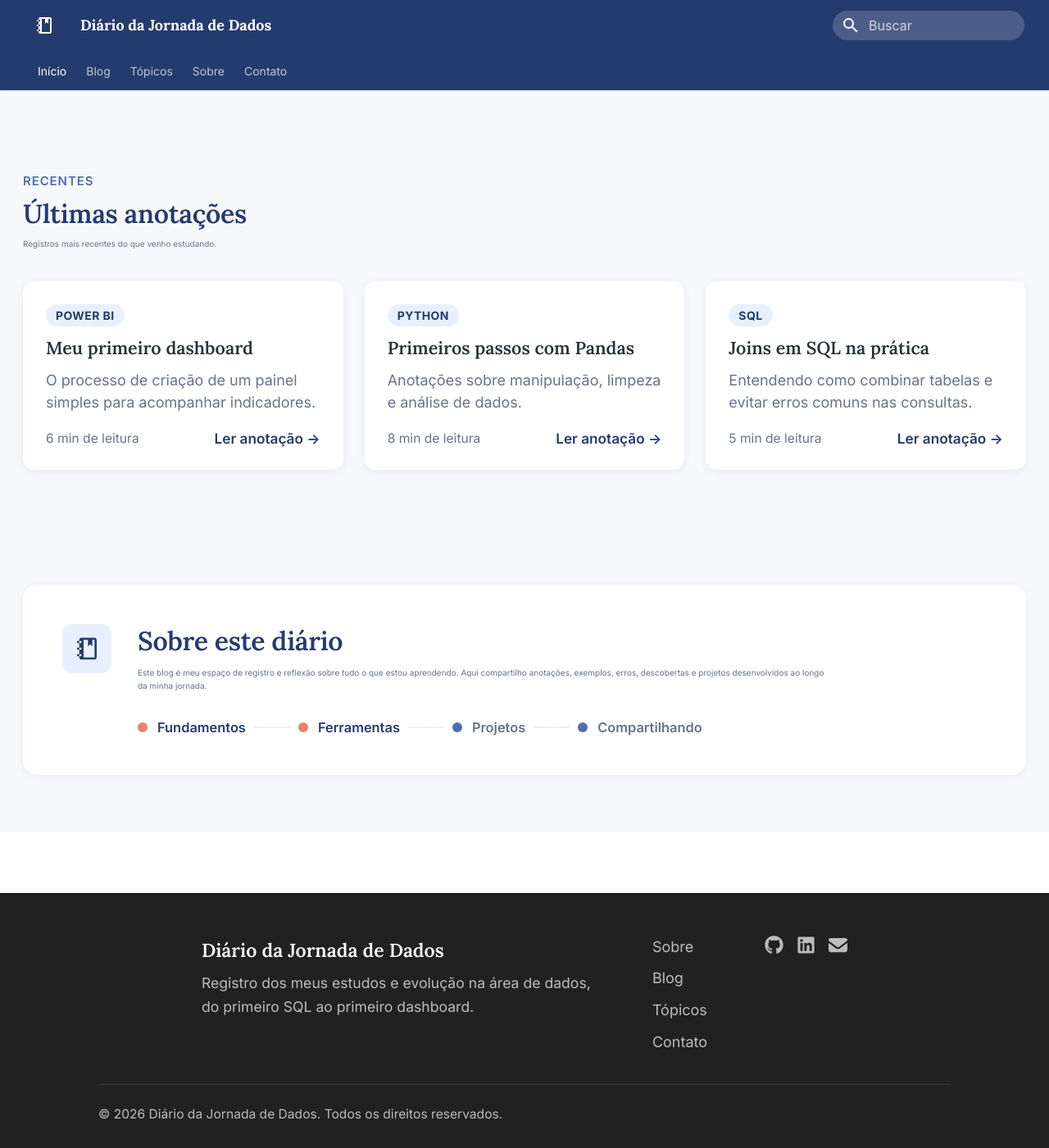
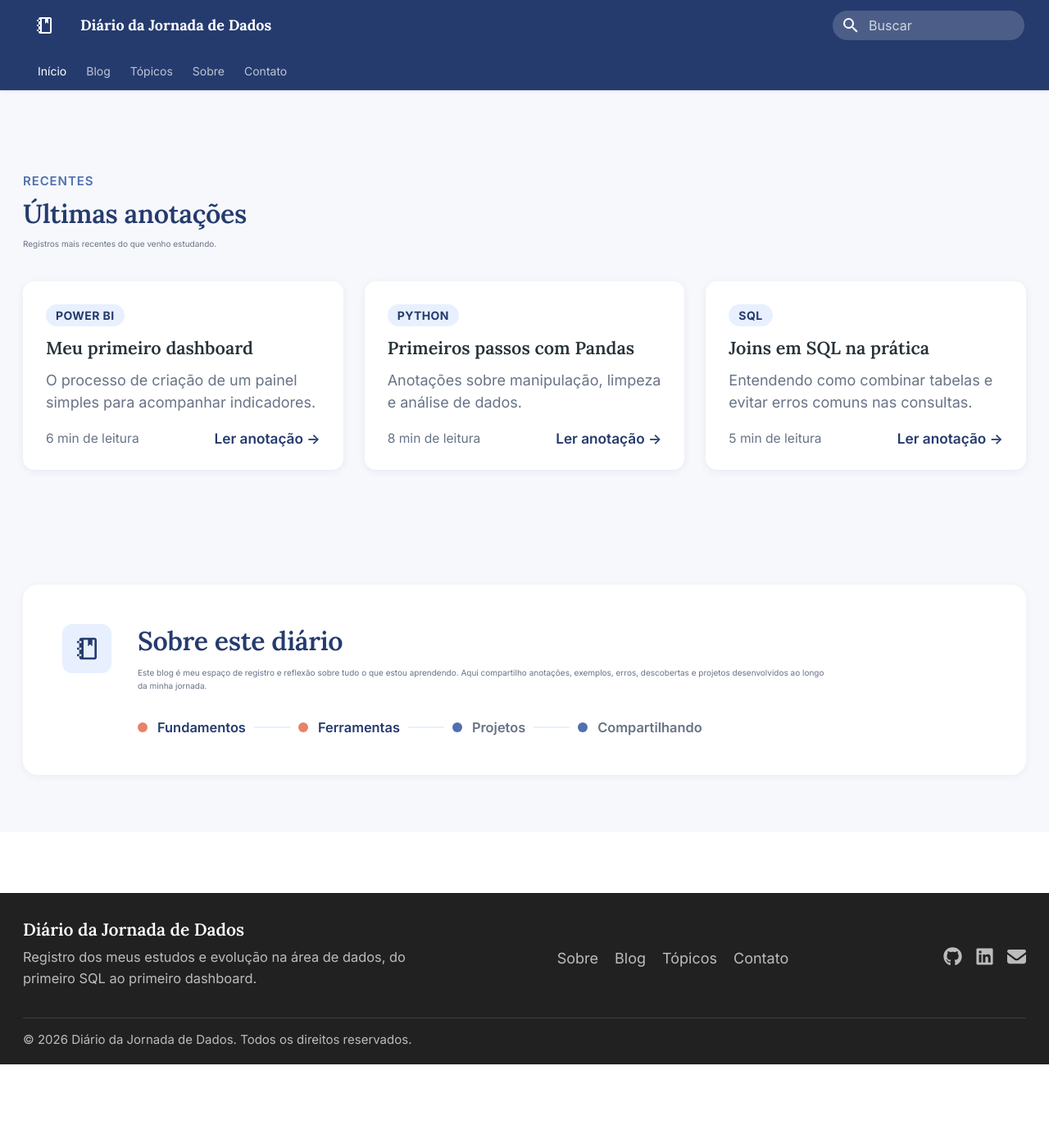
Before and after one commit to erica-luuz/diario-jornada-dados, an MkDocs documentation site: the page built from docs/index.md, in a window 1280 px wide and 1400 px high, scrolled down 1244 px. Shown: the whole window at 82% size. Built offline with MkDocs 1.6.1 and Material for MkDocs 9.7.7, drawn with Linux system fonts in a browser that asks for light colours; after the commit the page ends 2542 px from its top, so only the background shows below that.

Commit message:
Reverte largura do rodape e reduz a altura
Largura volta ao layout original (grid de 3 colunas, 74rem). A altura
diminui: padding vertical menor, links em linha (nao mais empilhados)
e menos espaco antes do texto de copyright.

Co-Authored-By: Claude Sonnet 5 <noreply@anthropic.com>

```diff
--- a/docs/stylesheets/extra.css
+++ b/docs/stylesheets/extra.css
@@ -446,41 +446,37 @@ h1, h2, h3, h4,
 
 /* ================= Rodapé ================= */
 .diario-footer {
-  padding: 2.6rem 1.4rem 1.4rem;
+  padding: 1.4rem 1.4rem 0.9rem;
 }
 
 .diario-footer__grid {
-  max-width: 52rem;
+  max-width: 74rem;
   margin: 0 auto;
-  display: flex;
-  flex-wrap: wrap;
-  justify-content: center;
-  gap: 2.5rem 3.5rem;
-}
-
-.diario-footer__grid > div:first-child {
-  flex: 1 1 18rem;
-  max-width: 24rem;
+  display: grid;
+  grid-template-columns: 1.4fr 1fr auto;
+  gap: 1rem;
+  align-items: center;
 }
 
 .diario-footer__title {
   font-family: "Lora", Georgia, serif;
   font-weight: 600;
-  font-size: 1.15rem;
+  font-size: 1.05rem;
   color: #FFFFFF;
 }
 
 .diario-footer__tagline {
   color: var(--md-footer-fg-color--light);
-  font-size: 0.88rem;
-  margin-top: 0.4rem;
+  font-size: 0.82rem;
+  margin-top: 0.2rem;
   max-width: 24rem;
 }
 
 .diario-footer__links {
   display: flex;
-  flex-direction: column;
-  gap: 0.5rem;
+  flex-direction: row;
+  flex-wrap: wrap;
+  gap: 1rem;
 }
 
 .diario-footer__links a {
@@ -513,12 +509,12 @@ h1, h2, h3, h4,
 }
 
 .diario-footer__bottom {
-  max-width: 52rem;
-  margin: 1.8rem auto 0;
-  padding-top: 1.2rem;
+  max-width: 74rem;
+  margin: 0.9rem auto 0;
+  padding-top: 0.7rem;
   border-top: 1px solid rgba(255, 255, 255, 0.12);
   color: var(--md-footer-fg-color--light);
-  font-size: 0.78rem;
+  font-size: 0.75rem;
 }
 
 /* ---------- Responsivo ---------- */
```
